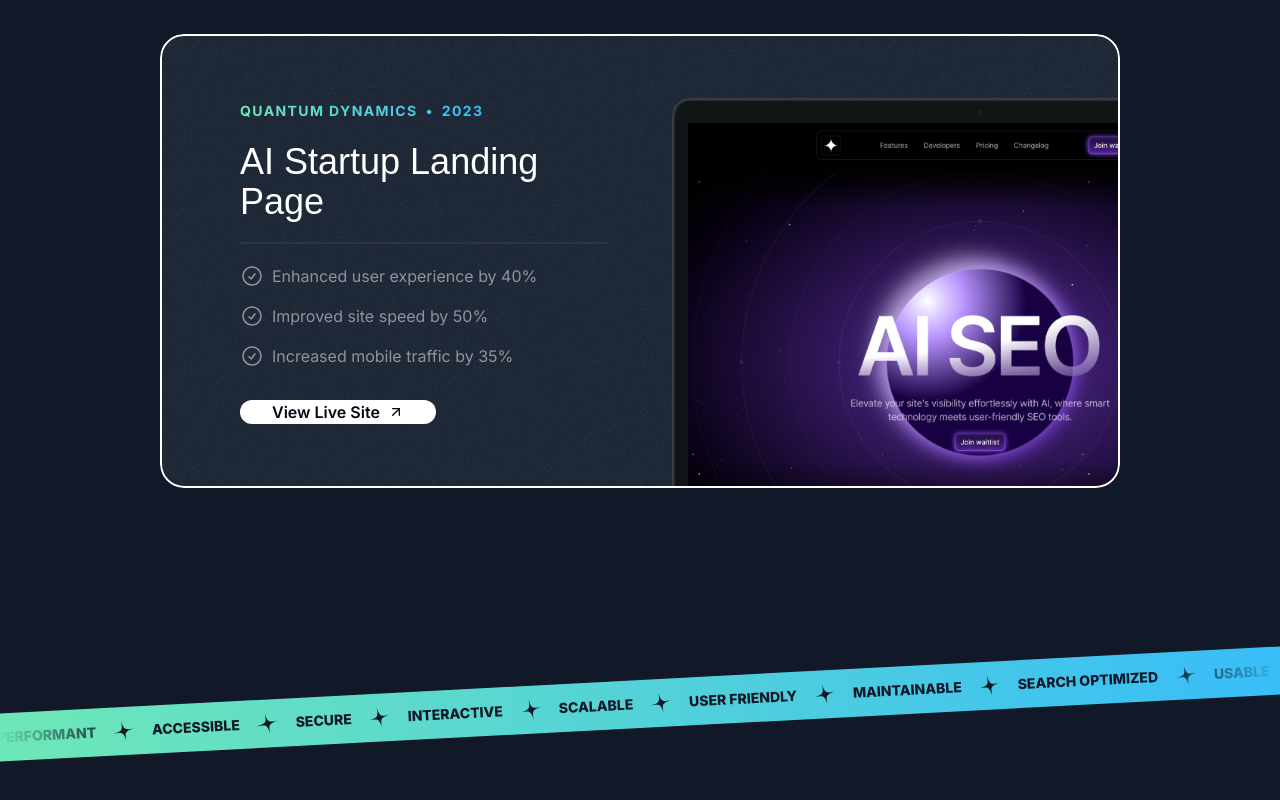
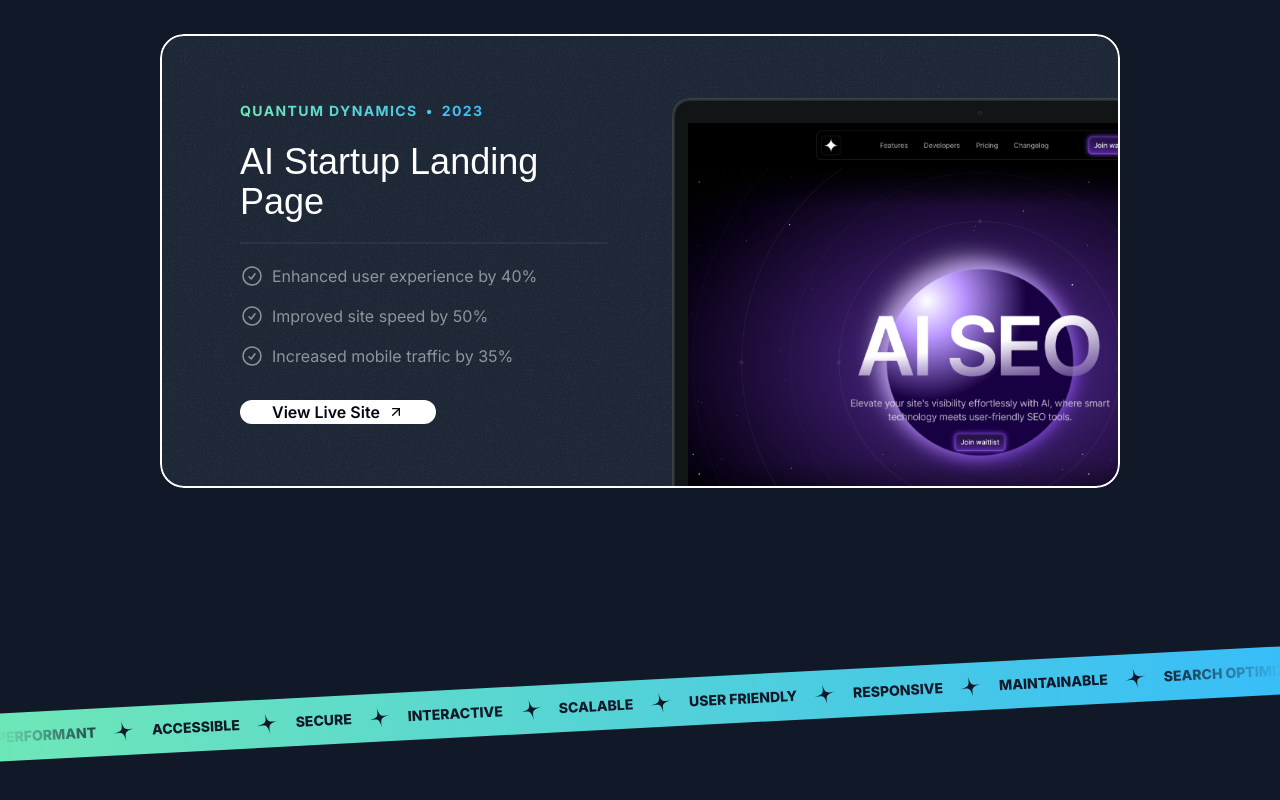
Before and after one commit to Prasant-Pradeep/portfolio_prasant, a Next.js app: page / in a window 1280 px wide. Shown: the part 2316-3116 px from the top of the page. Built offline with nearby package versions, Linux system fonts and the light colour scheme; a web font is replaced by a local one.

Commit message:
line section

```diff
--- a/src/sections/Tape.tsx
+++ b/src/sections/Tape.tsx
@@ -7,6 +7,7 @@ const words = [
   "Interactive",
   "Scalable",
   "User Friendly",
+  "Responsive",
   "Maintainable",
   "Search Optimized",
   "Usable",
```
